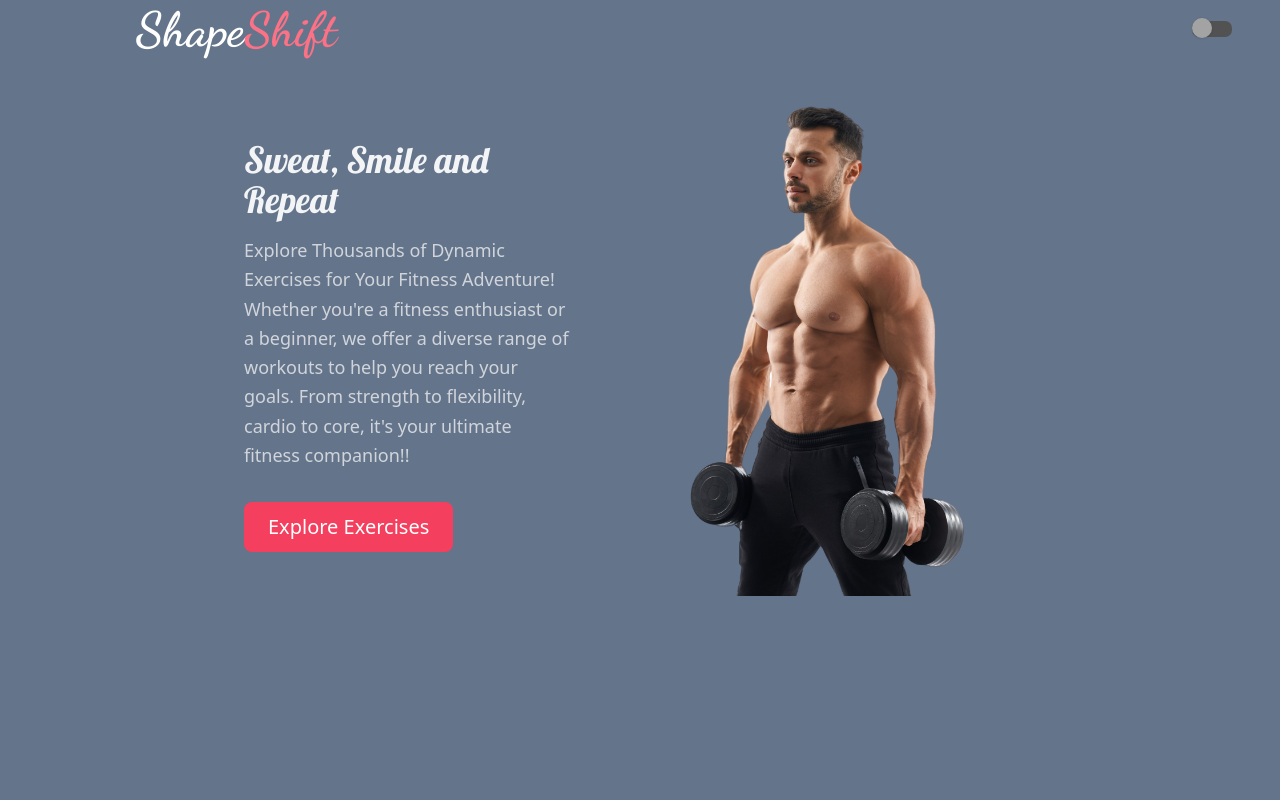
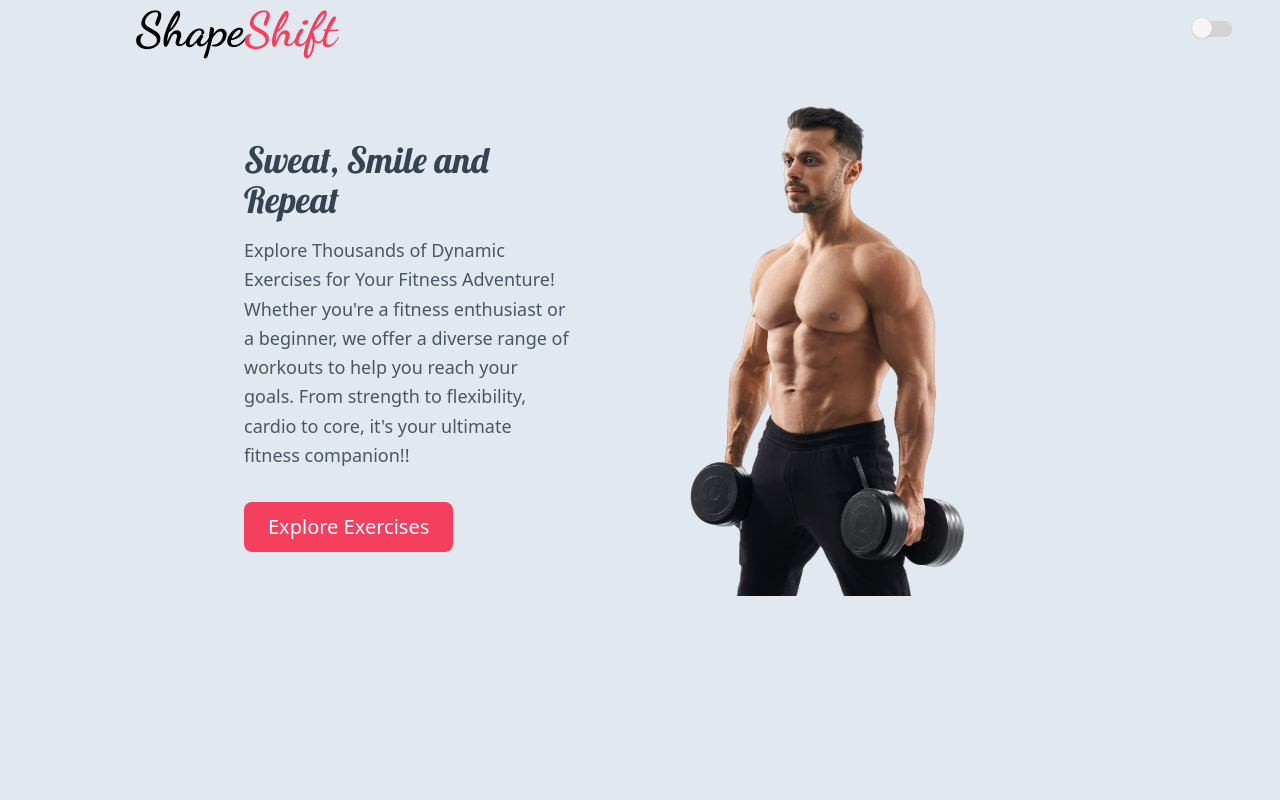
Before and after one commit to Aman147181/ShapeShift, a React (Vite) app: page / in a window 1280 px wide. Shown: the top 800 px of the page. Built offline with nearby package versions, Linux system fonts and the light colour scheme; no server answers.

Commit message:
default theme

```diff
--- a/src/App.jsx
+++ b/src/App.jsx
@@ -6,7 +6,7 @@ import { BrowserRouter as Router } from "react-router-dom";
 import ExerciseDetail from "./components/ExerciseDetail";
 
 export default function App() {
-  const [darkTheme, setDarkTheme] = useState(true);
+  const [darkTheme, setDarkTheme] = useState(false);
   const toggleDarkTheme = () => {
     setDarkTheme((prevDarkTheme) => !prevDarkTheme);
   };
--- a/src/components/Exercises.jsx
+++ b/src/components/Exercises.jsx
@@ -10,7 +10,7 @@ const Exercises = (props) => {
           <div className="p-2 flex-col space-x-10 " key={el.id}>
             <Link to={`/exercise/${el.id}`}>
 
-            <img src={el.gifUrl} loading="lazy" />
+            <img src={el.gifUrl} />
             <h1 className="text-center text-slate-900 dark:text-gray-100 text-2xl font-medium mt-4">{el.name}</h1>
             </Link>
 
```
